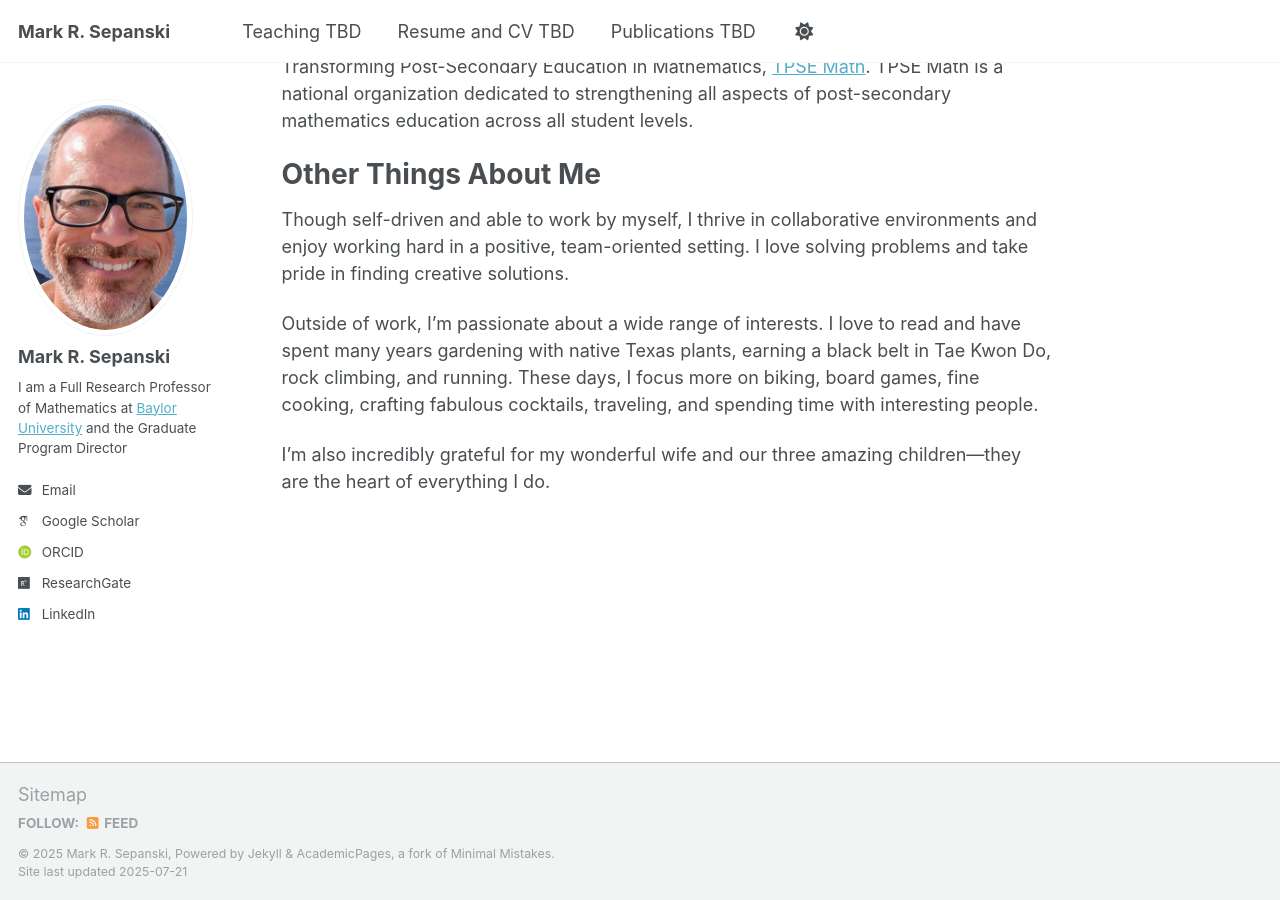
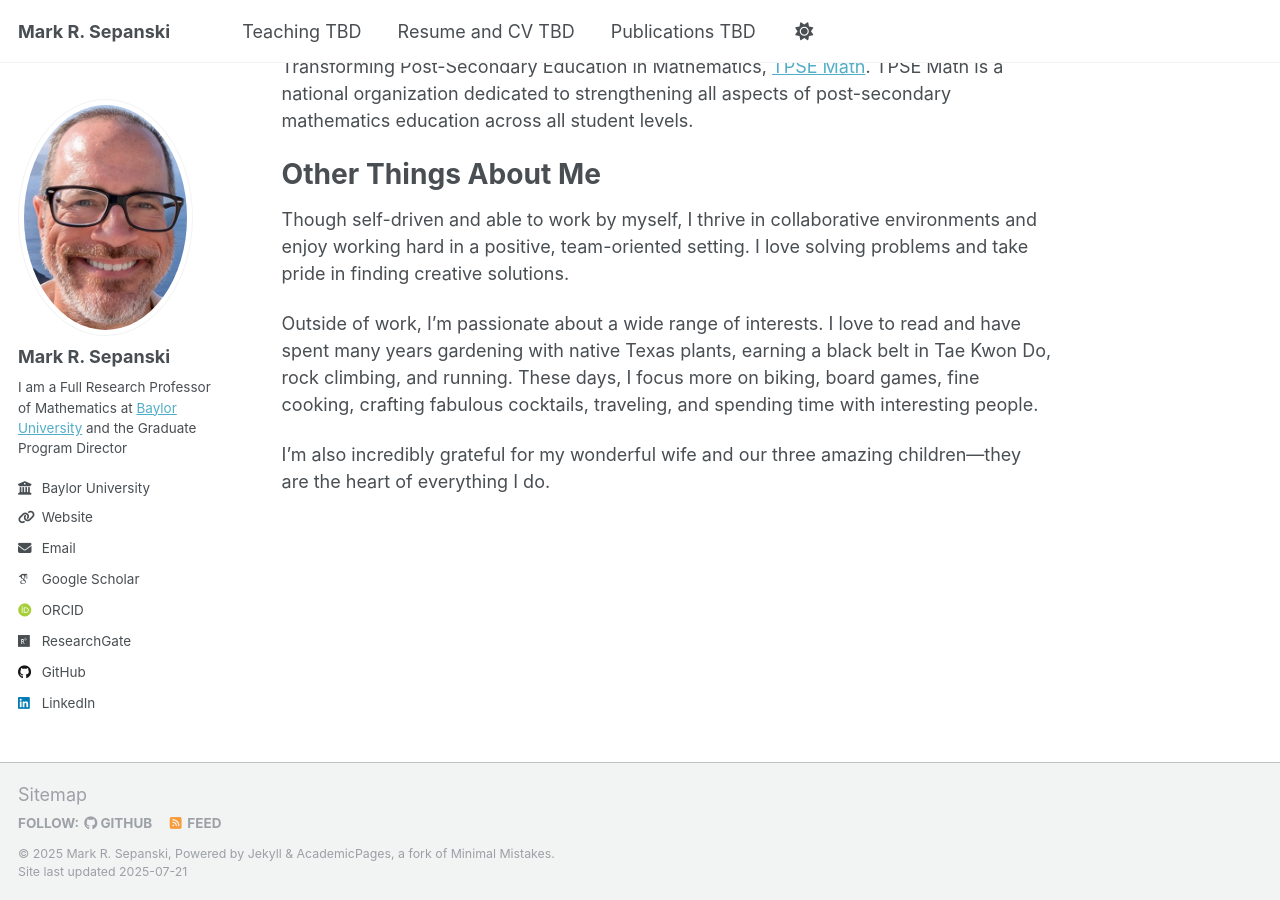
Before and after one commit to mrsepanski/mrsepanski.github.io, a Jekyll site: the page built from _pages/about.md, in a window 1280 px wide and 900 px high, scrolled down 509 px. Built offline with Jekyll 4.4.1, drawn with Linux system fonts in a browser that asks for light colours; some web fonts are replaced; a script that is not in the unit is left out.

Commit message:
Update _config.yml

```diff
--- a/_config.yml
+++ b/_config.yml
@@ -31,9 +31,9 @@ author:
   researchgate     : "https://www.researchgate.net/profile/Mark-Sepanski"
   orcid            : "http://orcid.org/0000-0001-9738-954X"
   linkedin         : "https://www.linkedin.com/in/mark-sepanski-330192154/"
-  # github           : "mrsepanski.github.io"
-  # employer         : "Baylor University"
-  # uri              : "https://math.artsandsciences.baylor.edu/person/mark-sepanski-phd"
+  github           : "mrsepanski.github.io"
+  employer         : "Baylor University"
+  uri              : "https://math.artsandsciences.baylor.edu/person/mark-sepanski-phd"
   # location         : "Waco, Texas, USA"
 
   # Academic websites
```
